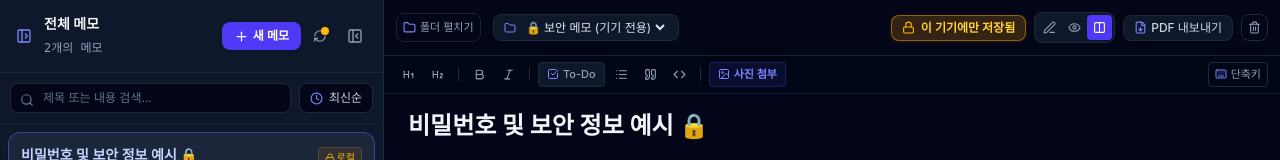
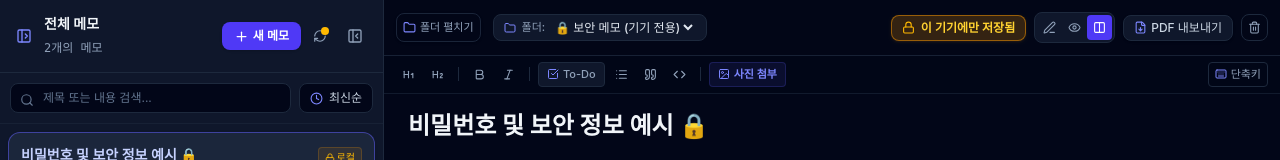
Before and after one commit to unrimit7/MyMemo-App, a React (Vite) app: page / in a window 1280 px wide. Both pictures are taken after a click on the button 256 px from the left and 34 px from the top of the page. Shown: the top 160 px of the page. Built offline with nearby package versions, Linux system fonts and the light colour scheme.

Commit message:
feat: enhance note folder change combobox with label, toast notification, and active folder sync

```diff
--- a/src/App.tsx
+++ b/src/App.tsx
@@ -464,6 +464,19 @@ export function App() {
   const handleUpdateNote = async (updated: Partial<Note>) => {
     if (!activeNote) return;
 
+    // 소속 폴더 이동 시 알림 토스트 표시 및 활성 폴더 목록 연동
+    if (updated.projectId && updated.projectId !== activeNote.projectId) {
+      const targetProj = projects.find((p) => p.id === updated.projectId);
+      if (targetProj) {
+        setSyncToast(`📁 메모가 '${targetProj.name}' 폴더로 이동되었습니다.`);
+        setTimeout(() => setSyncToast(null), 3000);
+        if (activeProjectId !== 'ALL') {
+          setActiveProjectId(updated.projectId);
+          localStorage.setItem('mymemo_active_project_id', updated.projectId);
+        }
+      }
+    }
+
     const isLocalOnlyNow = updated.isLocalOnly !== undefined ? updated.isLocalOnly : activeNote.isLocalOnly;
 
     const updatedNote: Note = {
--- a/src/components/NoteEditor.tsx
+++ b/src/components/NoteEditor.tsx
@@ -537,13 +537,18 @@ export const NoteEditor: React.FC<NoteEditorProps> = ({
             )}
           </div>
 
-          {/* 계층 경로 빵가루 드롭다운 */}
-          <div className="flex items-center gap-1.5 bg-slate-900 border border-slate-800 rounded-lg px-2.5 py-1 text-xs text-slate-300 max-w-[240px] md:max-w-md truncate" title={folderBreadcrumbs.map(b => b.name).join(' > ')}>
+          {/* 계층 경로 빵가루 드롭다운 (현재 메모의 소속 폴더 이동) */}
+          <div
+            className="flex items-center gap-1.5 bg-slate-900 border border-slate-800 rounded-lg px-2.5 py-1 text-xs text-slate-300 max-w-[240px] md:max-w-md truncate"
+            title="현재 메모의 소속 폴더를 다른 폴더로 이동할 수 있습니다."
+          >
             <Folder size={12} className="text-indigo-400 shrink-0" />
+            <span className="text-[11px] text-slate-400 font-medium shrink-0">폴더:</span>
             <select
               value={note.projectId}
               onChange={(e) => onUpdateNote({ projectId: e.target.value })}
-              className="bg-transparent text-xs text-slate-200 focus:outline-none cursor-pointer truncate max-w-full"
+              className="bg-transparent text-xs text-slate-200 focus:outline-none cursor-pointer truncate max-w-full font-medium"
+              title="클릭하여 다른 폴더를 선택하면 메모가 해당 폴더로 이동합니다."
             >
               {projects.map((p) => {
                 const depth = p.parentId ? 1 : 0;
```
